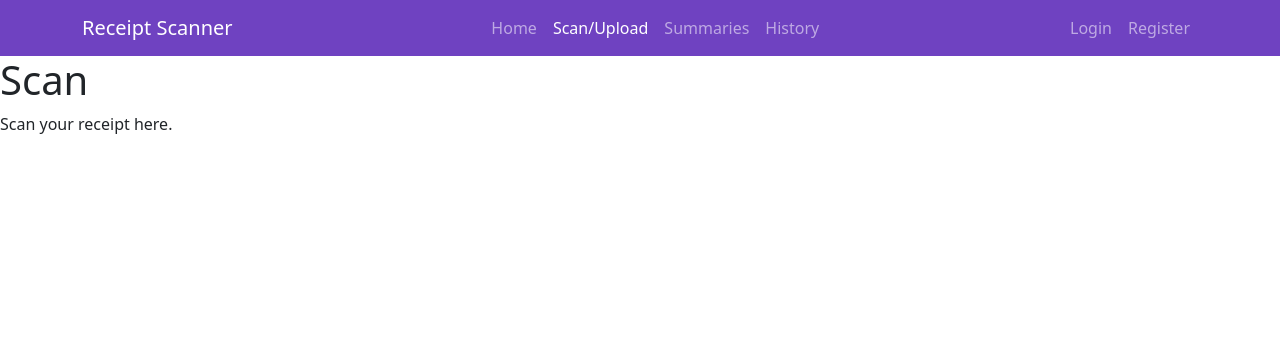
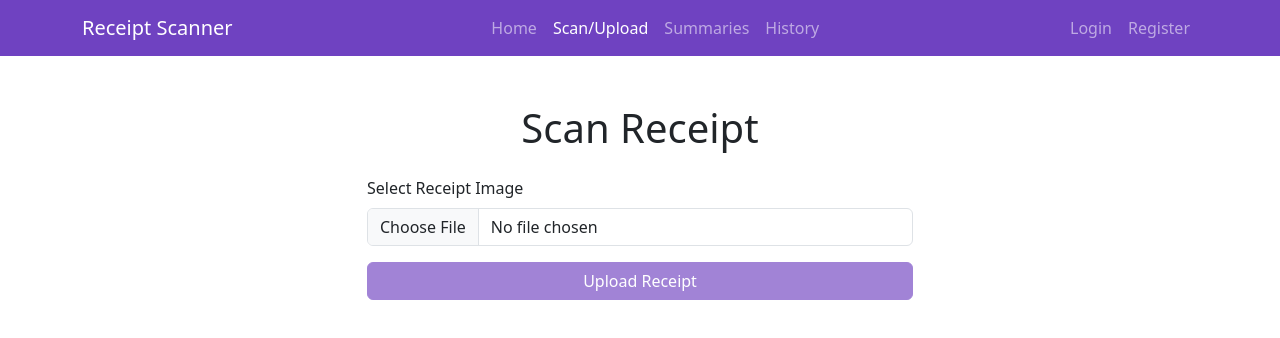
Before and after one commit to AndrewEppich/SE320_Final, a React (Vite) app in the folder receipt-frontend/: page /Scan in a window 1280 px wide. Shown: the top 338 px of the page. Built offline with nearby package versions, Linux system fonts and the light colour scheme.

Commit message:
added scan functionality on frontend

```diff
--- a/receipt-frontend/src/Pages/Scan.jsx
+++ b/receipt-frontend/src/Pages/Scan.jsx
@@ -1,12 +1,136 @@
-
-
+import { useState, useRef } from 'react';
+import { Container, Row, Col, Form, Button, Alert } from 'react-bootstrap';
+import 'bootstrap/dist/css/bootstrap.min.css';
 
 function Scan() {
+  const [selectedFile, setSelectedFile] = useState(null);
+  const [preview, setPreview] = useState(null);
+  const [error, setError] = useState(null);
+  const [success, setSuccess] = useState(null);
+  const [loading, setLoading] = useState(false);
+  const fileInputRef = useRef(null);
+
+  const handleFileSelect = (event) => {
+    const file = event.target.files[0];
+    if (file) {
+      if (!file.type.startsWith('image/')) {
+        setError('Please select an image file');
+        return;
+      }
+      setSelectedFile(file);
+      setError(null);
+      setSuccess(null);
+
+      //preview
+      const reader = new FileReader();
+      reader.onloadend = () => {
+        setPreview(reader.result);
+      };
+      reader.readAsDataURL(file);
+    }
+  };
+
+  const clearForm = () => {
+    setSelectedFile(null);
+    setPreview(null);
+    setError(null);
+    if (fileInputRef.current) {
+      fileInputRef.current.value = '';
+    }
+  };
+
+  const handleUpload = async () => {
+    if (!selectedFile) {
+      setError('Please select a file first');
+      return;
+    }
+
+    setLoading(true);
+    setError(null);
+    setSuccess(null);
+
+    try {
+      const formData = new FormData();
+      formData.append('image', selectedFile);
+
+      const response = await fetch('http://localhost:5000/api/Receipts/scan', {
+        method: 'POST',
+        body: formData,
+      });
+
+      if (!response.ok) {
+        const errorData = await response.text();
+        throw new Error(errorData || 'Failed to upload receipt');
+      }
+
+      const data = await response.json();
+      setSuccess('Receipt uploaded successfully!');
+      clearForm();
+
+    } catch (err) {
+      setError(err.message || 'Failed to upload receipt');
+    } finally {
+      setLoading(false);
+    }
+  };
+
   return (
-    <div className="scan">
-      <h1>Scan</h1>
-      <p>Scan your receipt here.</p>
-    </div>
+    <Container className="py-5">
+      <Row className="justify-content-center">
+        <Col xs={12} md={8} lg={6}>
+          <h1 className="text-center mb-4">Scan Receipt</h1>
+
+          <Form>
+            <Form.Group className="mb-3">
+              <Form.Label>Select Receipt Image</Form.Label>
+              <Form.Control
+                ref={fileInputRef}
+                type="file"
+                accept="image/*"
+                onChange={handleFileSelect}
+                disabled={loading}
+              />
+            </Form.Group>
+
+            {preview && (
+              <div className="mb-3">
+                <img
+                  src={preview}
+                  alt="Receipt preview"
+                  style={{ maxWidth: '100%', maxHeight: '300px' }}
+                  className="img-thumbnail"
+                />
+              </div>
+            )}
+
+            {error && (
+              <Alert variant="danger" className="mb-3">
+                {error}
+              </Alert>
+            )}
+
+            {success && (
+              <Alert variant="success" className="mb-3">
+                {success}
+              </Alert>
+            )}
+
+            <Button
+              variant="primary"
+              onClick={handleUpload}
+              disabled={!selectedFile || loading}
+              className="w-100"
+              style={{
+                backgroundColor: '#6f42c1',
+                borderColor: '#6f42c1'
+              }}
+            >
+              {loading ? 'Uploading...' : 'Upload Receipt'}
+            </Button>
+          </Form>
+        </Col>
+      </Row>
+    </Container>
   );
 }
 
```
Also changed, not shown: 2 other files (tests, documents, lock files or other folders).
